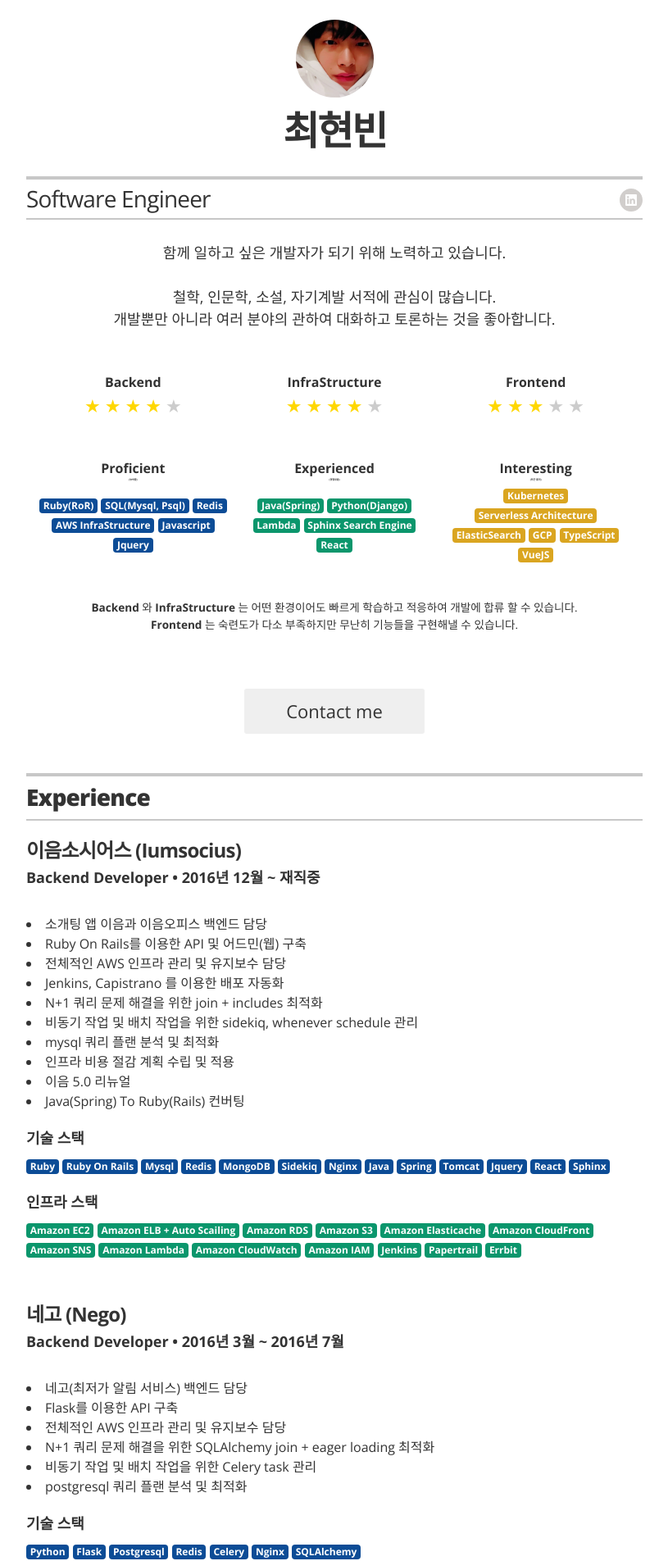
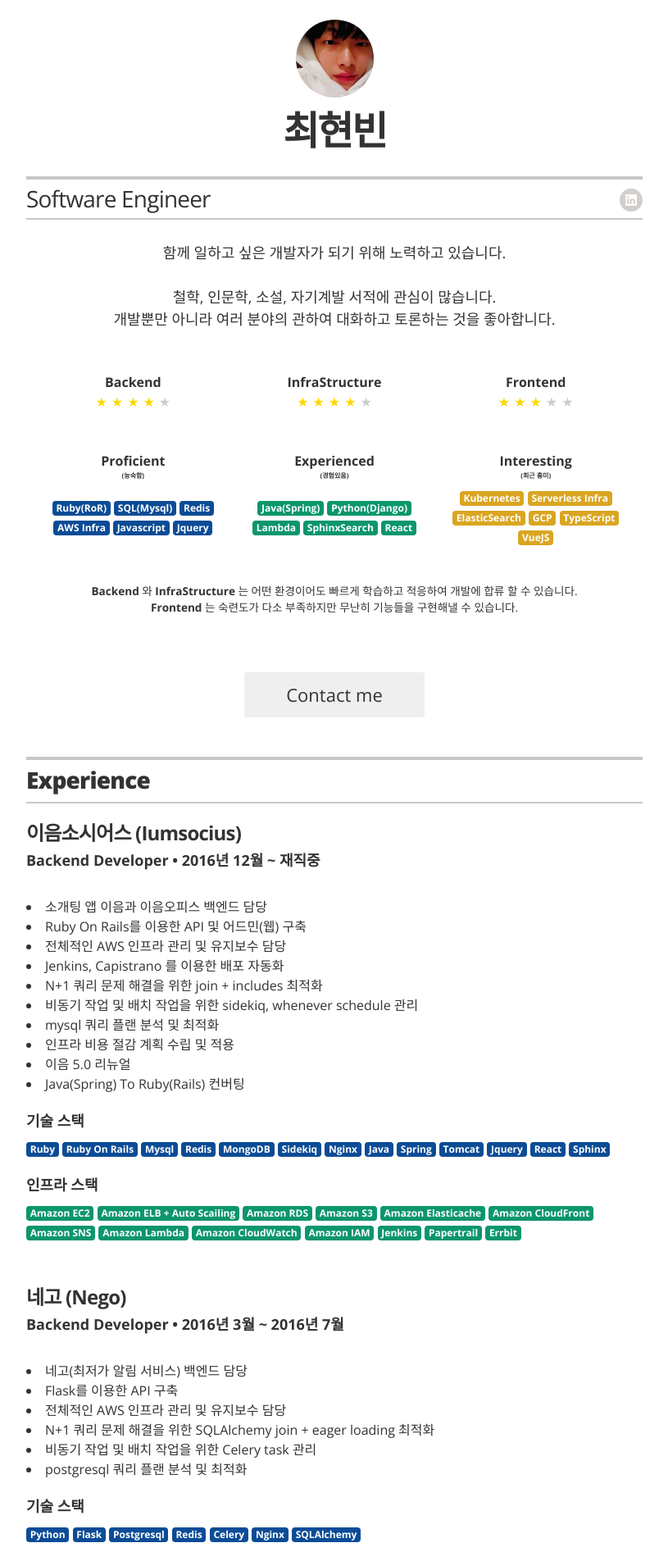
Before and after one commit to bingl2/resume, a Jekyll site: the page built from index.html, in a window 1280 px wide. Shown: the top 1904 px of the page at 82% size, without its empty margins (232-1047 px from the left). Built offline with Jekyll 4.4.1, drawn with Linux system fonts in a browser that asks for light colours.

Commit message:
반응형 대응 할 수 있도록 항목들 수정

```diff
--- a/_data/skills.yml
+++ b/_data/skills.yml
@@ -1,14 +1,14 @@
 - area: Backend
   level: 4
-  proficient: ["Ruby(RoR)", "SQL(Mysql, Psql)", "Redis"]
+  proficient: ["Ruby(RoR)", "SQL(Mysql)", "Redis"]
   experienced: ["Java(Spring)", "Python(Django)"]
   interesting: []
 
 - area: InfraStructure
   level: 4
-  proficient: ["AWS InfraStructure"]
-  experienced: ["Lambda", "Sphinx Search Engine"]
-  interesting: ["Kubernetes", "Serverless Architecture", "ElasticSearch", "GCP"]
+  proficient: ["AWS Infra"]
+  experienced: ["Lambda", "SphinxSearch"]
+  interesting: ["Kubernetes", "Serverless Infra", "ElasticSearch", "GCP"]
 
 - area: Frontend
   level: 3
--- a/_layouts/resume.html
+++ b/_layouts/resume.html
@@ -39,7 +39,7 @@
         <table width="100%" class="skill-star">
             <tr>
                 {% for skill in site.data.skills %}
-                <th width="33%" style="text-align: center">{{ skill.area }}</th>
+                <th width="33%" style="text-align: center; font-size: 1rem">{{ skill.area }}</th>
                 {% endfor %}
             </tr>
 
@@ -65,7 +65,7 @@
         <table width="100%" class="skill-star">
             <tr>
                 {% for skill_set in site.resume_skill_set %}
-                    <th width="33%">{{skill_set["title"]}}<p style="font-size: 3px; margin-top: 0">{{skill_set["description"]}}</p></th>
+                <th width="33%"><span style="font-size: 1rem">{{skill_set["title"]}}</span><p style="font-size: 0.5rem; margin-top: 0">{{skill_set["description"]}}</p></th>
                 {% endfor %}
             </tr>
             <tr>
--- a/_sass/_resume.scss
+++ b/_sass/_resume.scss
@@ -7,7 +7,12 @@
   border-collapse:collapse;
 }
 
-.skill-set th, .skill-star td {
+.skill-set tr th {
+  border-left:15px solid white;
+  border-right:15px solid white;
+}
+
+.skill-star td {
   border-left:15px solid white;
   border-right:15px solid white;
 }
@@ -18,7 +23,7 @@
 }
 
 .star_rating span {
-    font-size:22px;
+    font-size:1rem;
     letter-spacing:0;
     display:inline-block;
     margin-left:5px;
```
